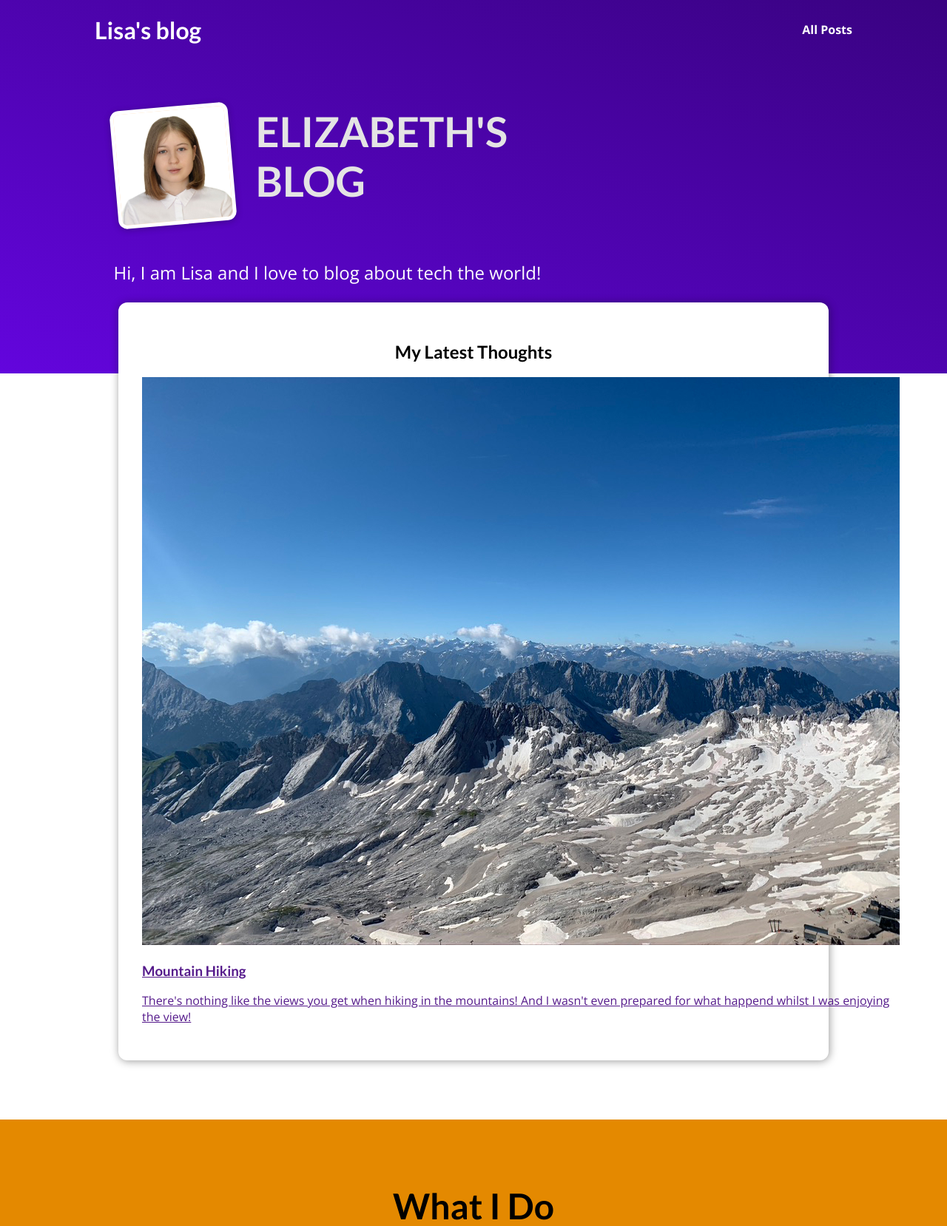
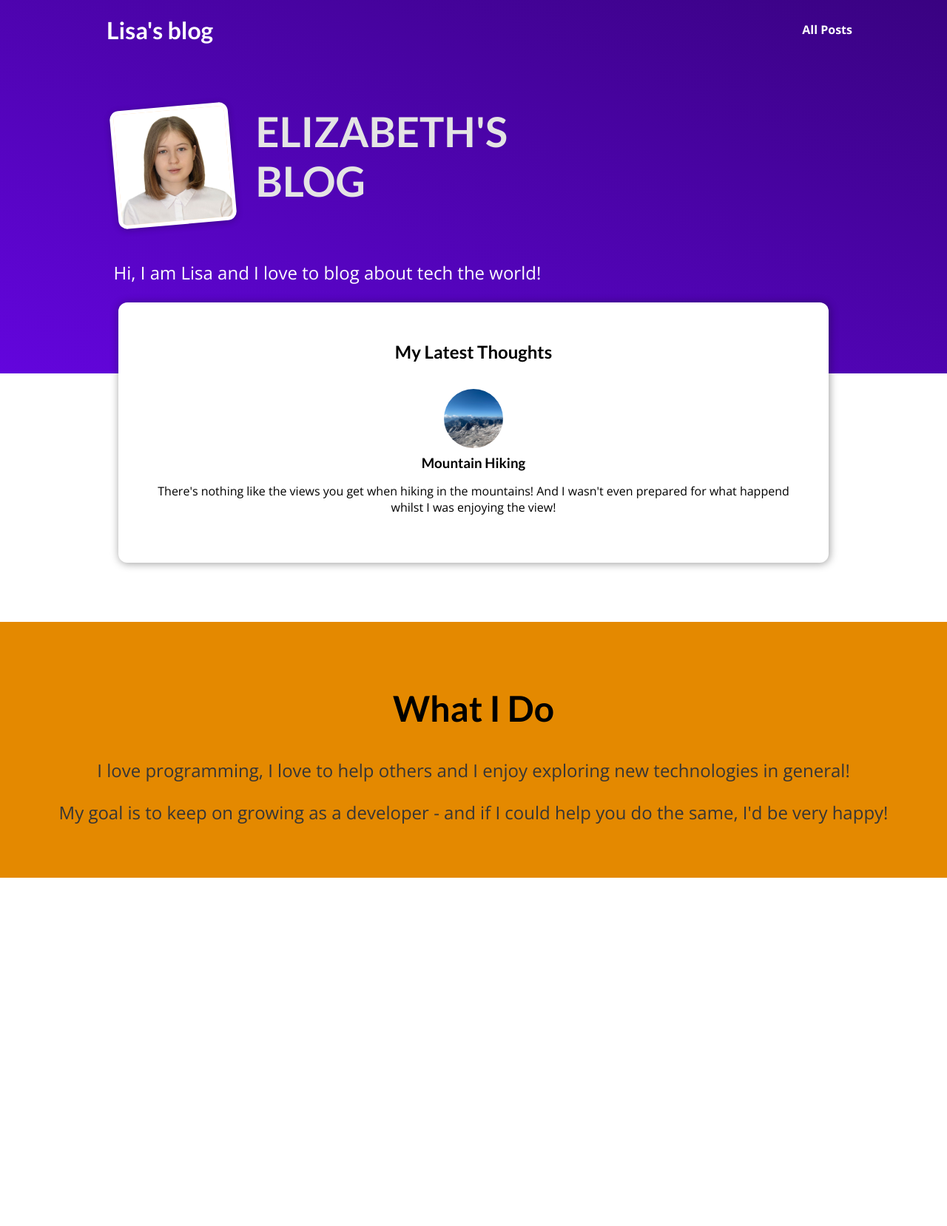
Before and after one commit to k-eliz/my-blog, a Django app: page /blog/ in a window 1280 px wide. Shown: the top 1658 px of the page at 74% size. After the commit the page ends 1187 px from the top, so only its background shows below. Run offline with Django 4.2, Linux system fonts and the light colour scheme.

Commit message:
Template Content & Static Files

```diff
--- a/blog/static/blog/index.css
+++ b/blog/static/blog/index.css
@@ -40,13 +40,7 @@
     width: 60rem;
     margin: -6rem auto 2rem auto;
     box-shadow: 1px 1px 12px rgba(0, 0, 0, 0.4);
-    transition: all 0.4s ease;
   }
-
-  #latest-posts:hover {
-    background-color:#3c0387;
-  }
-
 
   #latest-posts h2 {
     text-align: center;
@@ -79,3 +73,47 @@
     font-size: 1.5rem;
     color: #353535;
   }
+
+  .post {
+    display: flex;
+    flex-direction: column;
+    align-items: center;
+    text-align: center;
+  }
+
+  .post a {
+    text-decoration: none;
+    color: black;
+    transition: all 0.2s ease;
+    padding: 1rem;
+  }
+
+  .post a:hover,
+  .post a:active {
+    transform: scale(1.1);
+    background-color: #390281;
+    color: white;
+  }
+
+  .post img {
+    width: 5rem;
+    height: 5rem;
+    object-fit: cover;
+    border-radius: 50%;
+  }
+
+  .post h3 {
+    margin: 0.25rem 0;
+  }
+
+  .post time {
+    color: #666666;
+    margin: 0.25rem;
+    font-style: italic;
+    font-size: 0.85rem;
+  }
+
+  .post:hover time,
+  .post:active time {
+    color: white;
+  }
--- a/static/app.css
+++ b/static/app.css
@@ -35,6 +35,7 @@ h3 {
   text-decoration: none;
   color: white;
   font-weight: bold;
+  margin-left: 1rem;
 }
 
 #main-navigation a:hover,
```
